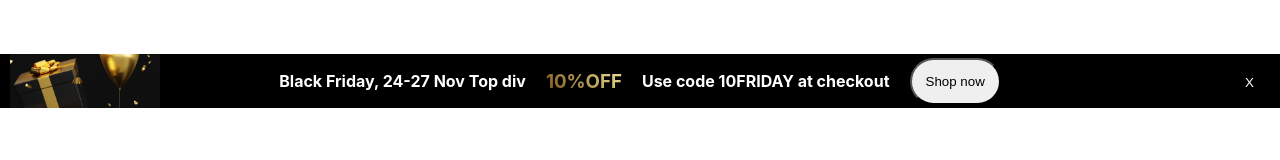
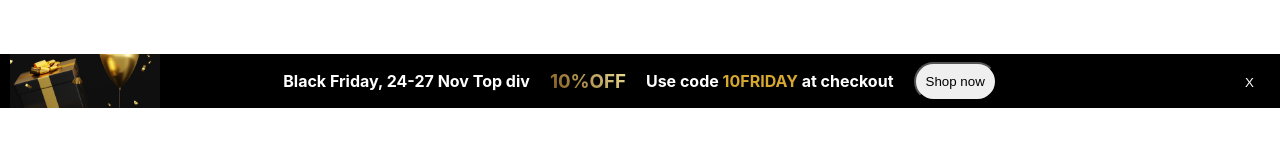
Before and after one commit to shmailez/double-banner, a React (Create React App) app: page / in a window 1280 px wide. Shown: the top 160 px of the page. Built offline with nearby package versions, Linux system fonts and the light colour scheme.

Commit message:
styles correction again

```diff
--- a/src/App.css
+++ b/src/App.css
@@ -47,8 +47,11 @@
   -moz-text-fill-color: transparent;
 }
 
+.banner h4 span {
+  color: #D7A830
+}
+
 .banner-mobile {
-
   background-color: #000000;
   position: absolute;
   top: 54px;
@@ -67,7 +70,6 @@
   display: flex;
   align-items: center;
   flex-wrap: nowrap;
-  /* min-width: 500px; */
   padding: 0;
 }
 
@@ -77,6 +79,11 @@
 
 .banner-mobile h2{
   font-size: 16px;
+}
+
+.banner-mobile h3{
+  font-size: 16px;
+  color: #D7A830
 }
 
 .banner-img {
@@ -101,7 +108,7 @@
 
 .banner-shop-button {
   border-radius: 24px;
-  padding: 14px
+  padding: 10px
 }
 
 /**/
@@ -232,4 +239,19 @@
     background-repeat: no-repeat;
   }
 
+  .banner2 h4 {
+    font-size: 16px;
+    color:inherit
+  }
 }
+
+@media (max-width: 470px) {
+
+  .banner-mobile ul li {
+    margin: 2px;
+}
+
+  .banner-mobile h3{
+    font-size: 0
+  }
+}
--- a/src/components/Banner-up.jsx
+++ b/src/components/Banner-up.jsx
@@ -13,7 +13,7 @@ const BannerUp = ({refParam, viewportWidth}) => {
                 <h3>10%OFF</h3>
                 </li>
                 <li>
-                <h4>Use code 10FRIDAY{viewportWidth > 910 && ' at checkout'}</h4>
+                <h4>Use code <span>10FRIDAY</span>{viewportWidth > 910 && ' at checkout'}</h4>
                 </li>
                 <li>
                 <button className='banner-shop-button'>Shop now</button>
```
